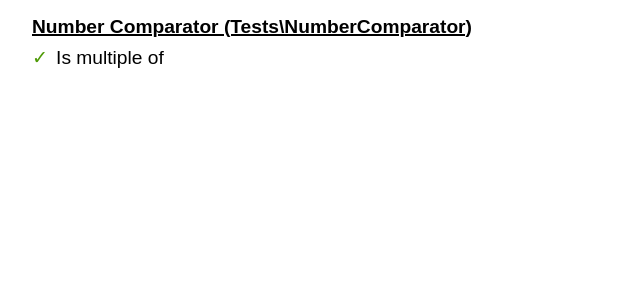
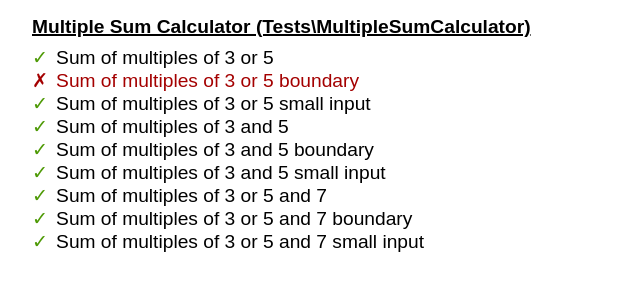
Before and after one commit to webthiagosilva/testes-automatizados, a PHP site: page /test-results.html in a window 1280 px wide. Shown: the top 300 px of the page, without its empty margins (0-640 px from the left). Run offline with PHP 8.4, Linux system fonts and the light colour scheme.

Commit message:
feat: ajusta a execução dos testes via navegador

```diff
--- a/public/index.php
+++ b/public/index.php
@@ -6,11 +6,11 @@ require __DIR__ . '/../vendor/autoload.php';
 use PHPUnit\Framework\TestSuite;
 use PHPUnit\TextUI\TestRunner;
 use PHPUnit\Util\TestDox\HtmlResultPrinter;
-use Tests\NumberComparatorTest;
+use Tests\MultipleSumCalculatorTest;
 
 if (getenv('APP_ENV') !== 'prod') {
     $suite = new TestSuite('My Test Suite');
-    $suite->addTestSuite(NumberComparatorTest::class);
+    $suite->addTestSuite(MultipleSumCalculatorTest::class);
 
     $htmlOutputFile = __DIR__ . '/test-results.html';
 
--- a/public/test-results.html
+++ b/public/test-results.html
@@ -51,9 +51,17 @@
         </style>
     </head>
     <body>
-        <h2>Number Comparator (Tests\NumberComparator)</h2>
+        <h2>Multiple Sum Calculator (Tests\MultipleSumCalculator)</h2>
         <ul>
-            <li class="success">Is multiple of</li>
+            <li class="success">Sum of multiples of 3 or 5</li>
+            <li class="defect">Sum of multiples of 3 or 5 boundary</li>
+            <li class="success">Sum of multiples of 3 or 5 small input</li>
+            <li class="success">Sum of multiples of 3 and 5</li>
+            <li class="success">Sum of multiples of 3 and 5 boundary</li>
+            <li class="success">Sum of multiples of 3 and 5 small input</li>
+            <li class="success">Sum of multiples of 3 or 5 and 7</li>
+            <li class="success">Sum of multiples of 3 or 5 and 7 boundary</li>
+            <li class="success">Sum of multiples of 3 or 5 and 7 small input</li>
         </ul>
     </body>
 </html>
```
